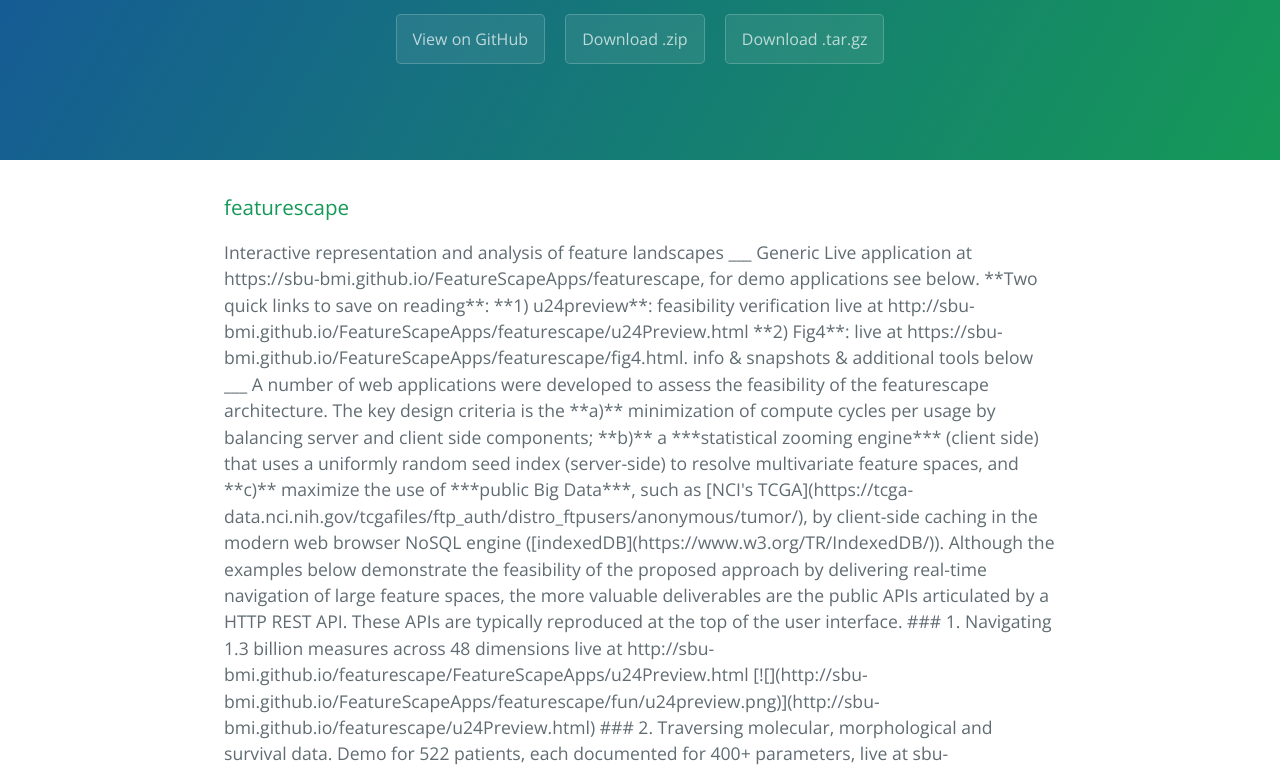
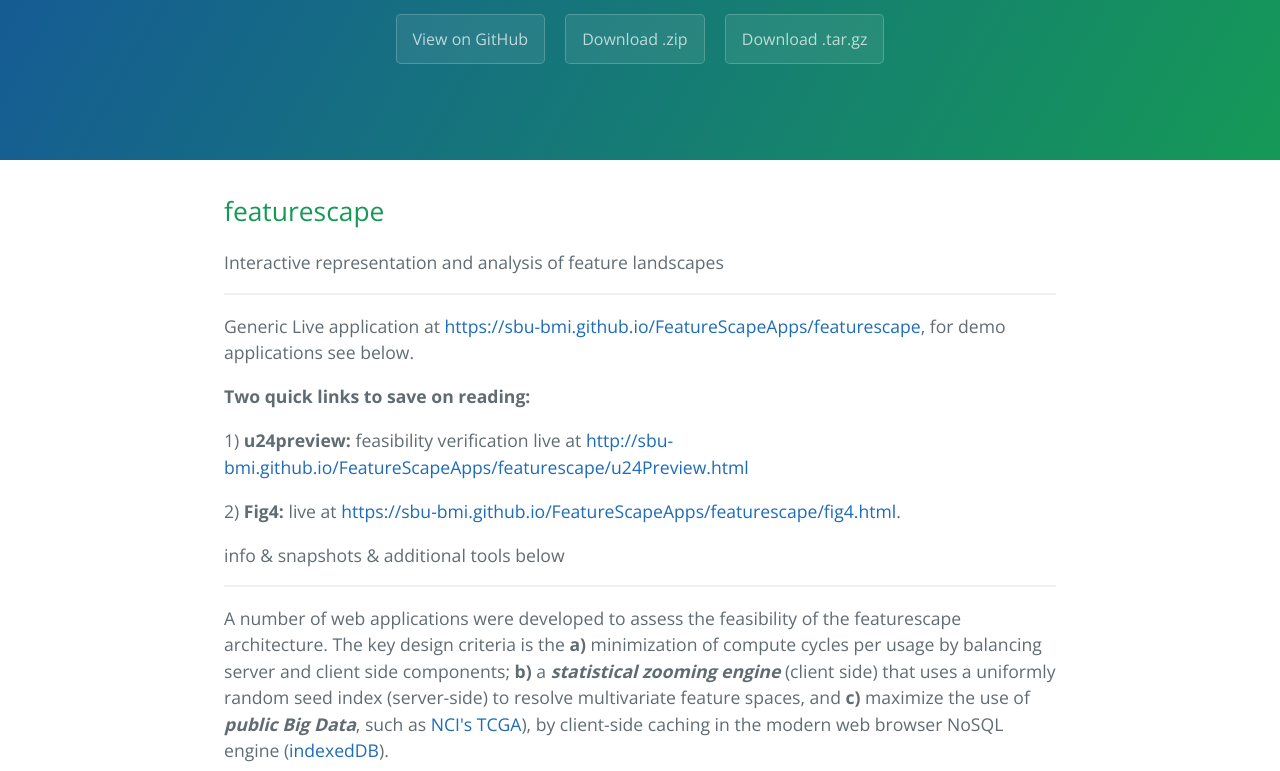
Before and after one commit to SBU-BMI/FeatureScapeApps, a plain HTML site: page index.html in a window 1280 px wide. Shown: the part 176-947 px from the top of the page. Drawn offline with nearby package versions, Linux system fonts and the light colour scheme.

Commit message:
updated index.html

```diff
--- a/index.html
+++ b/index.html
@@ -19,48 +19,35 @@
     </section>
 
     <section class="main-content">
-<h3>featurescape</h3>
-Interactive representation and analysis of feature landscapes
-___
-Generic Live application at https://sbu-bmi.github.io/FeatureScapeApps/featurescape, for demo applications see below.
+<h2>featurescape</h2>
+<p>Interactive representation and analysis of feature landscapes</p>
+<hr>
+<p>Generic Live application at <a href="https://sbu-bmi.github.io/FeatureScapeApps/featurescape" target="_blank">https://sbu-bmi.github.io/FeatureScapeApps/featurescape</a>, for demo applications see below.</p>
 
-**Two quick links to save on reading**:
+<b>Two quick links to save on reading:</b>
 
-**1) u24preview**: feasibility verification live at http://sbu-bmi.github.io/FeatureScapeApps/featurescape/u24Preview.html
+<p>1) <b>u24preview:</b> feasibility verification live at <a href="http://sbu-bmi.github.io/FeatureScapeApps/featurescape/u24Preview.html" target="_blank">http://sbu-bmi.github.io/FeatureScapeApps/featurescape/u24Preview.html</a></p>
 
-**2) Fig4**: live at https://sbu-bmi.github.io/FeatureScapeApps/featurescape/fig4.html.
+        <p>2) <b>Fig4:</b> live at <a href="https://sbu-bmi.github.io/FeatureScapeApps/featurescape/fig4.html" target="_blank">https://sbu-bmi.github.io/FeatureScapeApps/featurescape/fig4.html</a>.</p>
 
-info &amp; snapshots &amp; additional tools below
-___
+<p>info &amp; snapshots &amp; additional tools below</p>
+<hr>
 
-A number of web applications were developed to assess the feasibility of the featurescape architecture. The key design criteria is the **a)** minimization of compute cycles per usage by balancing server and client side components; **b)** a ***statistical zooming engine*** (client side) that uses a uniformly random seed index (server-side) to resolve multivariate feature spaces, and **c)** maximize the use of ***public Big Data***, such as [NCI's TCGA](https://tcga-data.nci.nih.gov/tcgafiles/ftp_auth/distro_ftpusers/anonymous/tumor/), by client-side caching in the modern web browser NoSQL engine ([indexedDB](https://www.w3.org/TR/IndexedDB/)).
+        <p>A number of web applications were developed to assess the feasibility of the featurescape architecture. The key design criteria is the <b>a)</b> minimization of compute cycles per usage by balancing server and client side components; <b>b)</b> a <b><em>statistical zooming engine</em></b> (client side) that uses a uniformly random seed index (server-side) to resolve multivariate feature spaces, and <b>c)</b> maximize the use of <b><em>public Big Data</em></b>, such as <a href="https://tcga-data.nci.nih.gov/tcgafiles/ftp_auth/distro_ftpusers/anonymous/tumor/" target="_blank">NCI's TCGA</a>), by client-side caching in the modern web browser NoSQL engine (<a href="https://www.w3.org/TR/IndexedDB/" target="_blank">indexedDB</a>).</p>
 
-Although the examples below demonstrate the feasibility of the proposed approach by delivering real-time navigation of large feature spaces, the more valuable deliverables are the public APIs  articulated by a HTTP REST API. These APIs are typically reproduced at the top of the user interface.
 
-### 1. Navigating 1.3 billion measures across 48 dimensions
-live at http://sbu-bmi.github.io/featurescape/FeatureScapeApps/u24Preview.html
+<p>Although the examples below demonstrate the feasibility of the proposed approach by delivering real-time navigation of large feature spaces, the more valuable deliverables are the public APIs  articulated by a HTTP REST API. These APIs are typically reproduced at the top of the user interface.</p>
 
-[![](http://sbu-bmi.github.io/FeatureScapeApps/featurescape/fun/u24preview.png)](http://sbu-bmi.github.io/featurescape/u24Preview.html)
+<h3>1. Navigating 1.3 billion measures across 48 dimensions</h3>
+live at <a href="http://sbu-bmi.github.io/featurescape/FeatureScapeApps/u24Preview.html" target="_blank">http://sbu-bmi.github.io/featurescape/FeatureScapeApps/u24Preview.html</a>
 
-### 2. Traversing molecular, morphological and survival data.
-Demo for 522 patients, each documented for 400+ parameters, live at sbu-bmi.github.io/featurescape/fig4.html.
+<p><a href="http://sbu-bmi.github.io/featurescape/u24Preview.html" target="_blank"><img src="http://sbu-bmi.github.io/FeatureScapeApps/featurescape/fun/u24preview.png" alt="" data-canonical-src="http://sbu-bmi.github.io/featurescape/fun/u24preview.png" style="max-width:100%;"></a></p>
+        <h3>2. Traversing molecular, morphological and survival data.</h3>
+Demo for 522 patients, each documented for 400+ parameters, live at sbu-bmi.github.io/featurescape/fig4.html.</p>
 
-[![](http://sbu-bmi.github.io/FeatureScapeApps/featurescape/fig4.png)](http://sbu-bmi.github.io/featurescape/fig4.html)
-
+ <p><a href="http://sbu-bmi.github.io/featurescape/fig4.html" target="_blank"><img src="http://sbu-bmi.github.io/FeatureScapeApps/featurescape/fig4.png" alt="" data-canonical-src="http://sbu-bmi.github.io/featurescape/fig4.png" style="max-width:100%;"></a></p>
  <hr>
- <h3>Nuclei Mugshots</h3>
- [Nuclei Mugshots](https://github.com/SBU-BMI/FeatureScapeApps/NucleiMugshot)
-
-#### Mugshots of the "bad guys"... the bad nuclei, that is. Wanted: for robbery (of good health!)
-
-<BR>
-**USAGE:**
-
-[NUCLEI MUGSHOT DEMO PAGE](http://sbu-bmi.github.io/FeatureScapeApps/NucleiMugshot/)
-
-1. Hover over the smaller patch containing a nucleus to view it larger.
-2. The larger patch underneath shows the nucleus in context.
-3. Click on either patch to go to the location in caMicroscope.
+ <h2>Nuclei Mugshots</h2>
 
 
     </section>
```
